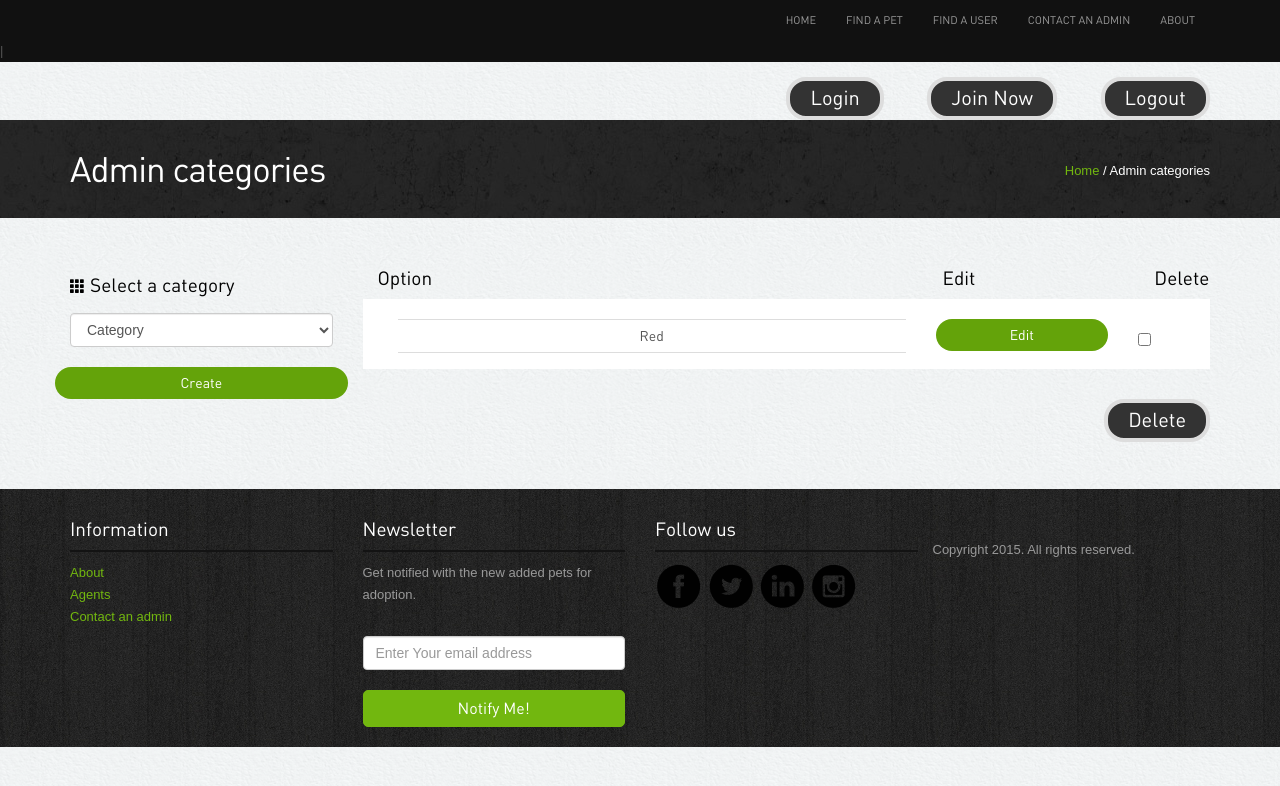
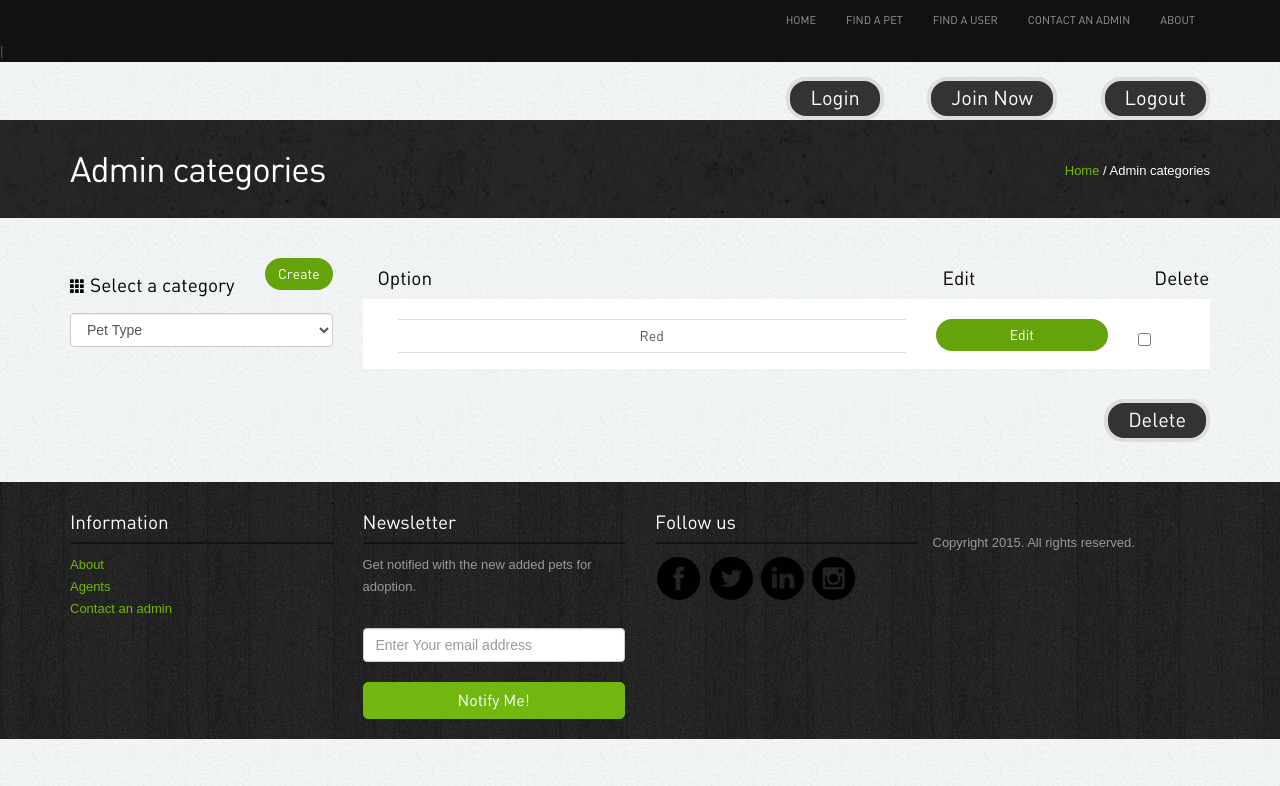
Before and after one commit to jmoraxix/PetLovers, a PHP site: page /PetLovers/admin-categories.php in a window 1280 px wide. Shown: the top 786 px of the page. Run offline with PHP 8.4, Linux system fonts and the light colour scheme; data that the repository does not hold is empty; some libraries are stand-ins or nearby versions.

Commit message:
Arreglos en admin-categories

```diff
--- a/Project/admin-categories.php
+++ b/Project/admin-categories.php
@@ -11,61 +11,69 @@
   <div class="container">
     <div class="properties-listing spacer">
       <div class="row">
-        <div class="col-lg-3 col-sm-4 ">
-          <div class="search-form"><h4><span class="glyphicon glyphicon-th"></span>Select a category</h4>
+        <div class="col-lg-3 col-sm-4">
+          <div class="search-form">
+            <div class="row">
+              <div class="col-lg-12">
+                <div class="row">
+                  <div class="col-lg-8">
+                    <h4><span class="glyphicon glyphicon-th"></span>Select a category</h4>
+                  </div>
+                  <div class="col-lg-4">
+                    <button class="btn btn-primary">Create</button>
+                  </div>
+                </div>
                 <div class="row">
                   <div class="col-lg-12">
                     <select class="form-control">
-                <option>Category</option>
-                <option>Color</option>
-                <option>Disease</option>
-                <option>Health Condition</option>
+                      <optgroup label="Categories">
+                        <optgroup label="Pet">
                           <option>Pet Type</option>
                           <option>Pet breed</option>
+                          <option>Color</option>
+                          <option>Size</option>
                           <option>Training level</option>
                           <option>Energy level</option>
-                <option>Size</option>
-                <option>Condition</option>
+                        </optgroup>
+                        <optgroup label="Health">
+                          <option>Health Condition</option>
                           <option>Medication</option>
+                          <option>Disease</option>
+                        </optgroup>
+                        <optgroup label="Other">
                           <option>Parameter</option>
                           <option>Email message</option>
+                        </optgroup>
+                      </optgroup>
                     </select>
                   </div>
-            <button class="btn btn-primary">Create</button>
+                </div>
+              </div>
             </div>
           </div>
         </div>
         <div class="col-lg-9 col-sm-8">
           <div class="row">
             <div class="col-lg-12 col-sm-12">
-            <div class="col-lg-8">
-              <h4>Option</h4>
-            </div>
-            <div class="col-lg-3">
-              <h4>Edit</h4>
-            </div>
-            <div class="col-lg-1">
-              <h4>Delete</h4>
-            </div>
+              <div class="col-lg-8"><h4>Option</h4></div>
+              <div class="col-lg-3"><h4>Edit</h4></div>
+              <div class="col-lg-1"><h4>Delete</h4></div>
             </div>
           </div>
           <div class="row">
             <div class="col-lg-12 col-sm-12">
-            <div class="properties" style=" padding-top: 20px; padding-bottom: 50px;
-                                            padding-left: 20px; padding-right: 20px;">
-              <div class="col-lg-8">
-                <p class="text">Red</p>
+              <!-- Base structure for listing the categories -->
+              <!--
+              <div class="category-list">
+                <div class="col-lg-8"><p class="text"><?php echo $category_name; ?></p></div>
+                <div class="col-lg-3"><a class="btn btn-primary" href="pet-detail.php">Edit</a></div>
+                <div class="col-lg-1"><div class="checkbox"><label><input type="checkbox"></label></div></div>
               </div>
-              <div class="col-lg-3">
-                <a class="btn btn-primary" href="pet-detail.php">Edit</a>
-              </div>
-              <div class="col-lg-1">
-                <div class="checkbox">
-                  <label>
-                    <input type="checkbox">
-                  </label>
-                </div>
-              </div>
+              -->
+              <div class="category-list">
+                <div class="col-lg-8"><p class="text">Red</p></div>
+                <div class="col-lg-3"><a class="btn btn-primary" href="pet-detail.php">Edit</a></div>
+                <div class="col-lg-1"><div class="checkbox"><label><input type="checkbox"></label></div></div>
               </div>
             </div>
           </div>
@@ -96,4 +104,24 @@ function confirmDelete() {
   }
   }
   </script>
+  <!-- Modal -->
+  <div id="editCategory" class="modal fade">
+    <div class="modal-dialog">
+      <div class="modal-content">
+        <div class="row">
+          <div class="col-sm-6 login">
+            <h4>Login</h4>
+            <form class="" role="form">
+              <div class="form-group">
+                <label class="sr-only" for="inputUsername">Category</label>
+                <input id="login_username" type="text" class="form-control" id="inputUsername" placeholder="Enter username">
+              </div>
+              <button id="start_session" type="button" class="btn btn-success">Sign in</button>
+            </form>
+          </div>
+        </div>
+      </div>
+    </div>
+  </div>
+  <!-- /.modal -->
   <?php include'footer.php';?>
```
Lines whose indentation alone changed are shown as unchanged.
